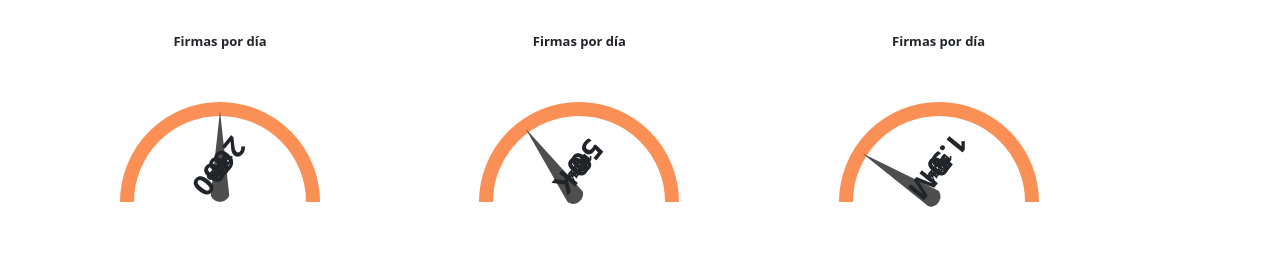
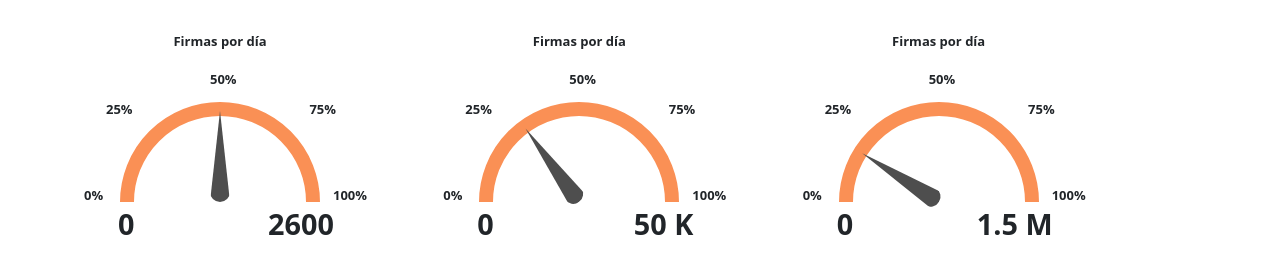
Before and after one commit to bellaciaodowhile/activate, a plain HTML site: page dashboard-admin.html in a window 1280 px wide. Shown: the part 533-800 px from the top of the page. Drawn offline with nearby package versions, Linux system fonts and the light colour scheme.

Commit message:
details last

```diff
--- a/assets/css/medias.css
+++ b/assets/css/medias.css
@@ -269,6 +269,9 @@
     .status {
         grid-template-columns: 1fr;
     }
+    .activate__now {
+        display: none;
+    }
     body {
         background: #F0F0F0 !important;
     }
--- a/assets/css/styles.css
+++ b/assets/css/styles.css
@@ -1854,7 +1854,7 @@ ul.items__campaign li {
     margin-bottom: 50px;
 }
 
-.percentage {
+.percentage__rounded {
     position: absolute;
     font-weight: bold;
     font-size: small;
--- a/dashboard-admin.html
+++ b/dashboard-admin.html
@@ -220,39 +220,39 @@
 
                         <div class="gauge__main">
                             <div class="gauge__content-title">Firmas por día</div>
-                            <div class="percentage _0">0%</div>
-                            <div class="percentage _25">25%</div>
-                            <div class="percentage _50">50%</div>
-                            <div class="percentage _75">75%</div>
-                            <div class="percentage _100">100%</div>
-                            <div class="percentage init">0</div>
-                            <div class="percentage total">2600</div>
+                            <div class="percentage__rounded _0">0%</div>
+                            <div class="percentage__rounded _25">25%</div>
+                            <div class="percentage__rounded _50">50%</div>
+                            <div class="percentage__rounded _75">75%</div>
+                            <div class="percentage__rounded _100">100%</div>
+                            <div class="percentage__rounded init">0</div>
+                            <div class="percentage__rounded total">2600</div>
                             <div class="gauge">
                                 <div class="needle" percentage="50"></div>
                             </div>
                         </div>
                         <div class="gauge__main">
                             <div class="gauge__content-title">Firmas por día</div>
-                            <div class="percentage _0">0%</div>
-                            <div class="percentage _25">25%</div>
-                            <div class="percentage _50">50%</div>
-                            <div class="percentage _75">75%</div>
-                            <div class="percentage _100">100%</div>
-                            <div class="percentage init">0</div>
-                            <div class="percentage total">50&nbsp;K</div>
+                            <div class="percentage__rounded _0">0%</div>
+                            <div class="percentage__rounded _25">25%</div>
+                            <div class="percentage__rounded _50">50%</div>
+                            <div class="percentage__rounded _75">75%</div>
+                            <div class="percentage__rounded _100">100%</div>
+                            <div class="percentage__rounded init">0</div>
+                            <div class="percentage__rounded total">50&nbsp;K</div>
                             <div class="gauge">
                                 <div class="needle" percentage="30"></div>
                             </div>
                         </div>
                         <div class="gauge__main">
                             <div class="gauge__content-title">Firmas por día</div>
-                            <div class="percentage _0">0%</div>
-                            <div class="percentage _25">25%</div>
-                            <div class="percentage _50">50%</div>
-                            <div class="percentage _75">75%</div>
-                            <div class="percentage _100">100%</div>
-                            <div class="percentage init">0</div>
-                            <div class="percentage total">1.5&nbsp;M</div>
+                            <div class="percentage__rounded _0">0%</div>
+                            <div class="percentage__rounded _25">25%</div>
+                            <div class="percentage__rounded _50">50%</div>
+                            <div class="percentage__rounded _75">75%</div>
+                            <div class="percentage__rounded _100">100%</div>
+                            <div class="percentage__rounded init">0</div>
+                            <div class="percentage__rounded total">1.5&nbsp;M</div>
                             <div class="gauge">
                                 <div class="needle" percentage="18"></div>
                             </div>
```
